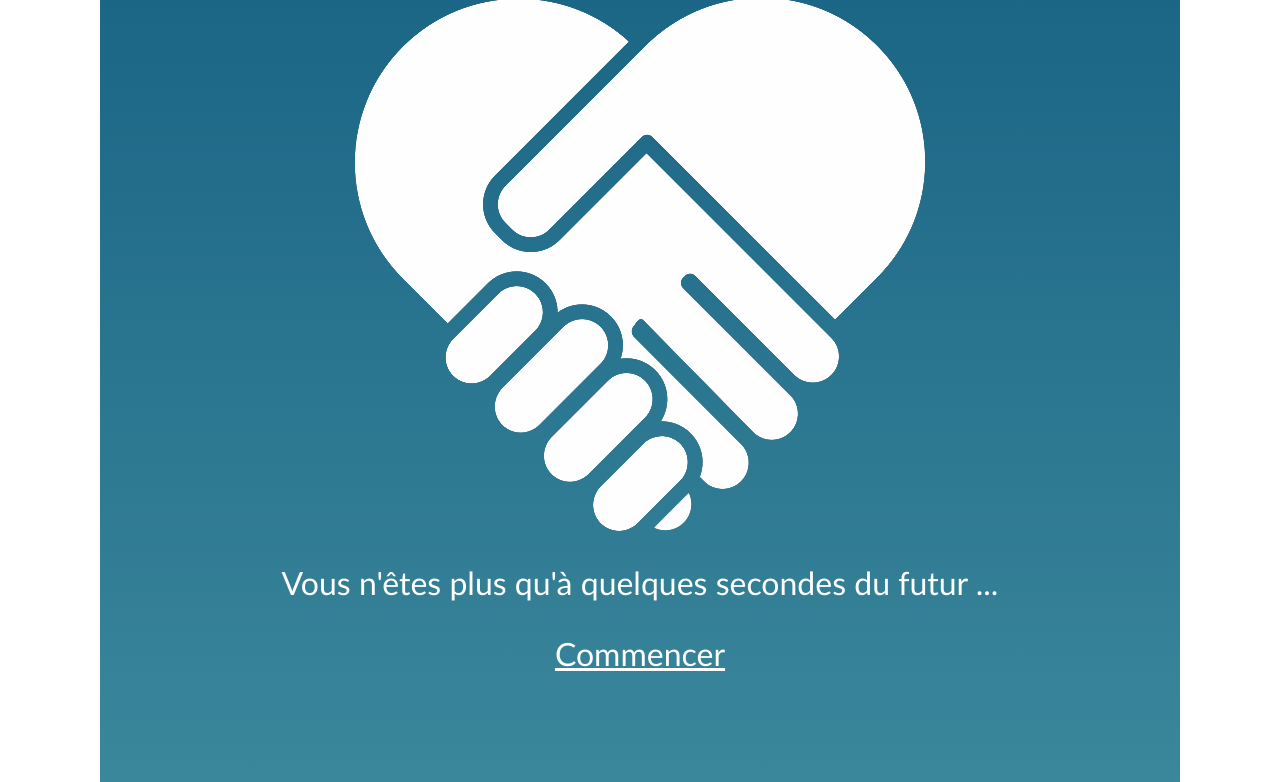
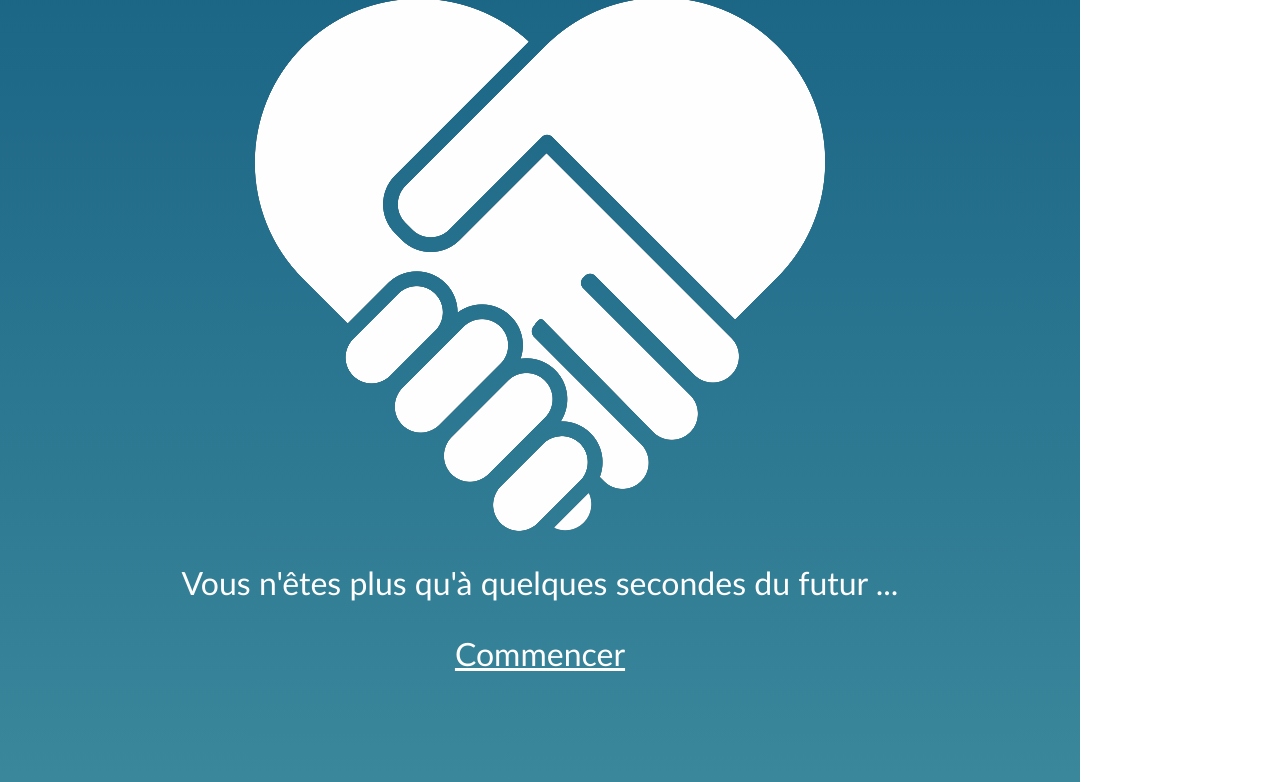
Before and after one commit to victorCottineau/Captives2.0, a plain HTML site: page index.html in a window 1280 px wide. Shown: the part 300-1082 px from the top of the page. Drawn offline with Linux system fonts and the light colour scheme.

Commit message:
Removed margin auto

```diff
--- a/css/bug.css
+++ b/css/bug.css
@@ -3,8 +3,7 @@ body {
     height: 1920px;
     margin-top: 0px;
     margin-bottom: 0px;
-    margin-left: auto;
-    margin-right: auto;
+    margin-left: 0px;
     color: white;
     font-family: Calibri,'HelveticaNeue-Light', 'HelveticaNeue', Helvetica, Arial, sans-serif;
 }
--- a/css/chat.css
+++ b/css/chat.css
@@ -3,8 +3,7 @@ body {
     height: 1920px;
     margin-top: 0px;
     margin-bottom: 0px;
-    margin-left: auto;
-    margin-right: auto;
+    margin-left: 0px;
     color: white;
     font-family: Calibri,'HelveticaNeue-Light', 'HelveticaNeue', Helvetica, Arial, sans-serif;
 }
--- a/css/chatOmbre.css
+++ b/css/chatOmbre.css
@@ -3,8 +3,7 @@ body {
     height: 1920px;
     margin-top: 0px;
     margin-bottom: 0px;
-    margin-left: auto;
-    margin-right: auto;
+    margin-left: 0px;
     color: white;
     font-family: Calibri,'HelveticaNeue-Light', 'HelveticaNeue', Helvetica, Arial, sans-serif;
 }
--- a/css/credit.css
+++ b/css/credit.css
@@ -3,8 +3,7 @@ body {
     height: 1920px;
     margin-top: 0px;
     margin-bottom: 0px;
-    margin-left: auto;
-    margin-right: auto;
+    margin-left: 0px;
     color: white;
     font-family: Calibri,'HelveticaNeue-Light', 'HelveticaNeue', Helvetica, Arial, sans-serif;
 }
--- a/css/index.css
+++ b/css/index.css
@@ -3,8 +3,7 @@ body {
     height: 1920px;
     margin-top: 0px;
     margin-bottom: 0px;
-    margin-left: auto;
-    margin-right: auto;
+    margin-left: 0px;
     color: white;
     font-family: Calibri,'HelveticaNeue-Light', 'HelveticaNeue', Helvetica, Arial, sans-serif;
 }
--- a/css/test.css
+++ b/css/test.css
@@ -7,8 +7,7 @@ body {
     height: 1920px;
     margin-top: 0px;
     margin-bottom: 0px;
-    margin-left: auto;
-    margin-right: auto;
+    margin-left: 0px;
     color: white;
     font-family: Calibri,'HelveticaNeue-Light', 'HelveticaNeue', Helvetica, Arial, sans-serif;
 }
```
